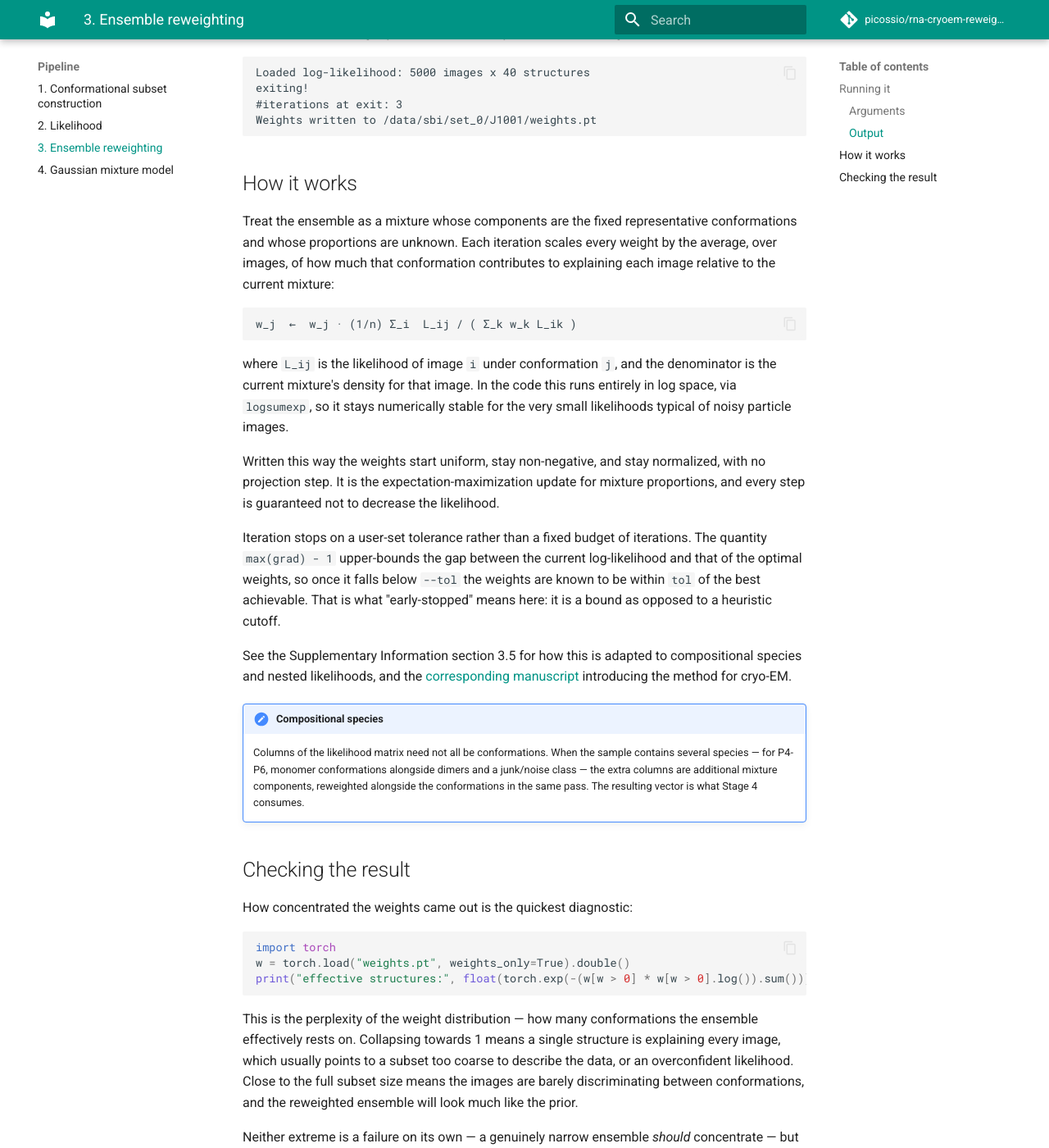
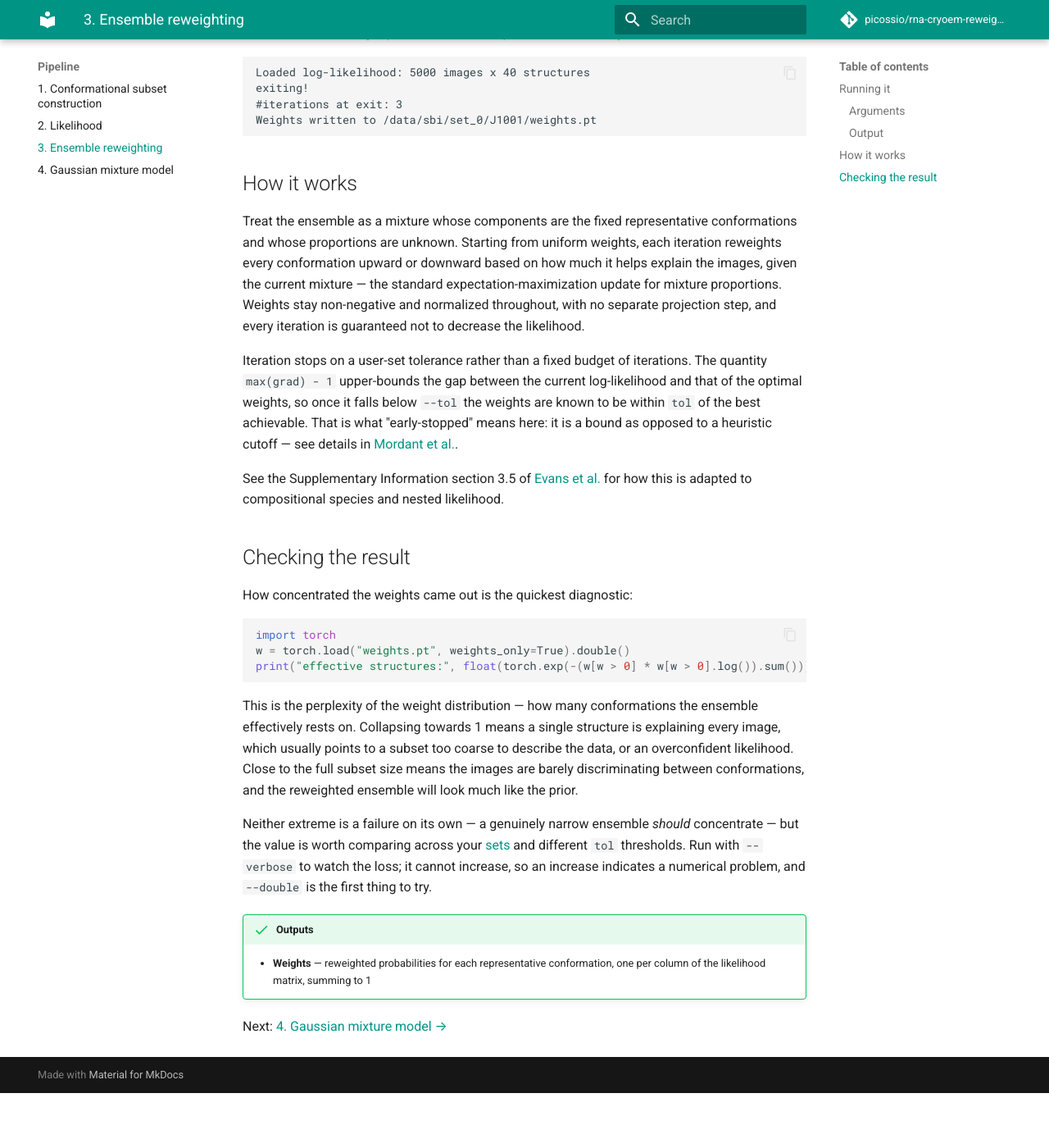
Before and after one commit to picossio/rna-cryoem-reweighting, an MkDocs documentation site: the page built from docs/stage4-reweighting.md, in a window 1280 px wide and 1400 px high, scrolled down 1298 px. Shown: the whole window at 82% size. Built offline with MkDocs 1.6.1 and Material for MkDocs 9.7.7, drawn with Linux system fonts in a browser that asks for light colours; comment, search, counter and statistics services are not loaded; after the commit the page ends 2631 px from its top, so only the background shows below that.

Commit message:
Update pipeline diagram and copy edits across stage pages
Swaps the flowchart diagram for an updated version, trims wording on
the home and Prior ensemble pages, adds a note on CV- vs RMSD-space
FPS with a code-coming-soon caveat, rewrites the refinement and
reweighting-convergence explanations in plainer language, moves the
compositional-species note to the Likelihood page, and adds citations
to Mordant et al. and Evans et al.

Co-Authored-By: Claude Sonnet 5 <noreply@anthropic.com>

````diff
--- a/docs/stage4-reweighting.md
+++ b/docs/stage4-reweighting.md
@@ -60,41 +60,24 @@ Weights written to /data/sbi/set_0/J1001/weights.pt
 ## How it works
 
 Treat the ensemble as a mixture whose components are the fixed representative
-conformations and whose proportions are unknown. Each iteration scales every
-weight by the average, over images, of how much that conformation contributes
-to explaining each image relative to the current mixture:
+conformations and whose proportions are unknown. Starting from uniform
+weights, each iteration reweights every conformation upward or downward based
+on how much it helps explain the images, given the current mixture — the
+standard expectation-maximization update for mixture proportions. Weights stay
+non-negative and normalized throughout, with no separate projection step, and
+every iteration is guaranteed not to decrease the likelihood.
 
-```
-w_j  ←  w_j · (1/n) Σ_i  L_ij / ( Σ_k w_k L_ik )
-```
+Iteration stops on a user-set tolerance rather than a fixed budget of
+iterations. The quantity `max(grad) - 1` upper-bounds the gap between the
+current log-likelihood and that of the optimal weights, so once it falls
+below `--tol` the weights are known to be within `tol` of the best
+achievable. That is what "early-stopped" means here: it is a bound as
+opposed to a heuristic cutoff — see details in
+[Mordant et al.](https://arxiv.org/html/2609.01688v1).
 
-where `L_ij` is the likelihood of image `i` under conformation `j`, and the
-denominator is the current mixture's density for that image. In the code this
-runs entirely in log space, via `logsumexp`, so it stays numerically stable for
-the very small likelihoods typical of noisy particle images.
-
-Written this way the weights start uniform, stay
-non-negative, and stay normalized, with no projection step. It is the
-expectation-maximization update for mixture proportions, and every step is
-guaranteed not to decrease the likelihood.
-
-Iteration stops on a user-set tolerance rather than a fixed budget of iterations. The quantity
-`max(grad) - 1` upper-bounds the gap between the current log-likelihood and
-that of the optimal weights, so once it falls below `--tol` the weights are
-known to be within `tol` of the best achievable. That is what "early-stopped"
-means here: it is a bound as opposed to a heuristic cutoff.
-
-See the Supplementary Information section 3.5 for how this is adapted to
-compositional species and nested likelihoods, and the
-[corresponding manuscript](https://www.nature.com/articles/s42003-026-09859-6)
-introducing the method for cryo-EM.
-
-!!! note "Compositional species"
-    Columns of the likelihood matrix need not all be conformations. When the
-    sample contains several species — for P4-P6, monomer conformations
-    alongside dimers and a junk/noise class — the extra columns are additional
-    mixture components, reweighted alongside the conformations in the same
-    pass. The resulting vector is what Stage 4 consumes.
+See the Supplementary Information section 3.5 of
+[Evans et al.](https://www.nature.com/articles/s42003-026-09859-6) for how
+this is adapted to compositional species and nested likelihood.
 
 ## Checking the result
 
@@ -115,7 +98,8 @@ ensemble will look much like the prior.
 
 Neither extreme is a failure on its own — a genuinely narrow ensemble *should*
 concentrate — but the value is worth comparing across your
-[sets](stage2-conformational-subset.md#how-many-sets). Run with `--verbose` to
+[sets](stage2-conformational-subset.md#how-many-sets) and different `tol`
+thresholds. Run with `--verbose` to
 watch the loss; it cannot increase, so an increase indicates a numerical
 problem, and `--double` is the first thing to try.
 
````
Also changed, not shown: docs/index.md (+2 -2 lines), docs/inputs-cg-sampling.md (+0 -2 lines), docs/overview.md (+1 -1 lines), docs/stage2-conformational-subset.md (+13 -11 lines), docs/stage3-likelihood.md (+7 -0 lines), docs/assets/images/Diagram.jpeg (added), docs/assets/images/Diagram.png (deleted), images/Diagram_v2.jpeg (added).
